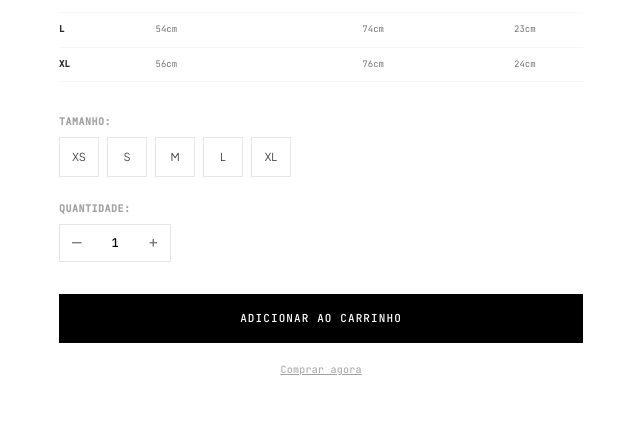
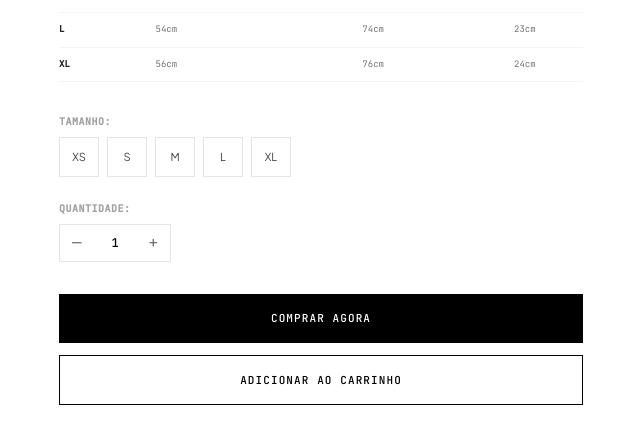
Before and after one commit to ssilcvnt-stack/NUVA.store, a React (Vite) app: page / in a window 1280 px wide. Shown: the part 2358-2802 px from the top of the page, without its empty margins (609-1249 px from the left). Built offline with nearby package versions, Linux system fonts and the light colour scheme; no server answers; a web font is replaced by a local one.

Commit message:
feat: add direct checkout button
Introduces a "Buy Now" button to the product page, allowing users to add an item to the cart and navigate directly to checkout, while updating the "Add to Cart" button to a secondary outline style.

```diff
--- a/src/App.tsx
+++ b/src/App.tsx
@@ -622,7 +622,22 @@ export default function App() {
                   </div>
 
                   {/* Primary purchase actions */}
-                  <div className="space-y-3 pt-2">
+                  <div className="space-y-3 pt-2 flex flex-col">
+                    <button
+                      type="button"
+                      onClick={() => {
+                        if (!homeSize) {
+                          setHomeSizeError(true);
+                          return;
+                        }
+                        handleAddToCart(singleProduct, homeColor, homeSize, homeQty);
+                        setView("checkout");
+                      }}
+                      className="w-full py-4 bg-black hover:bg-neutral-900 text-white text-[11px] uppercase tracking-widest font-mono font-medium transition-colors duration-300 flex items-center justify-center gap-2 cursor-pointer"
+                    >
+                      Comprar Agora
+                    </button>
+
                     <button
                       type="button"
                       onClick={() => {
@@ -638,7 +653,7 @@ export default function App() {
                         }, 2000);
                       }}
                       disabled={homeAdded}
-                      className="w-full py-4 bg-black hover:bg-neutral-900 text-white text-[11px] uppercase tracking-widest font-mono font-medium transition-colors duration-300 flex items-center justify-center gap-2 cursor-pointer"
+                      className="w-full py-4 bg-transparent border border-black hover:bg-neutral-50 text-black text-[11px] uppercase tracking-widest font-mono font-medium transition-colors duration-300 flex items-center justify-center gap-2 cursor-pointer"
                       id="add-to-cart-homepage-btn"
                     >
                       {homeAdded ? (
@@ -650,23 +665,6 @@ export default function App() {
                         <span>{homeColor.isPreOrder ? "Reservar (Stock Limitado)" : "Adicionar ao Carrinho"}</span>
                       )}
                     </button>
-
-                    <div className="text-center">
-                      <button
-                        type="button"
-                        onClick={() => {
-                          if (!homeSize) {
-                            setHomeSizeError(true);
-                            return;
-                          }
-                          handleAddToCart(singleProduct, homeColor, homeSize, homeQty);
-                          setView("checkout");
-                        }}
-                        className="text-[10px] text-neutral-400 hover:text-black underline tracking-wide font-mono transition-colors"
-                      >
-                        Comprar agora
-                      </button>
-                    </div>
                   </div>
 
                 </div>
```
